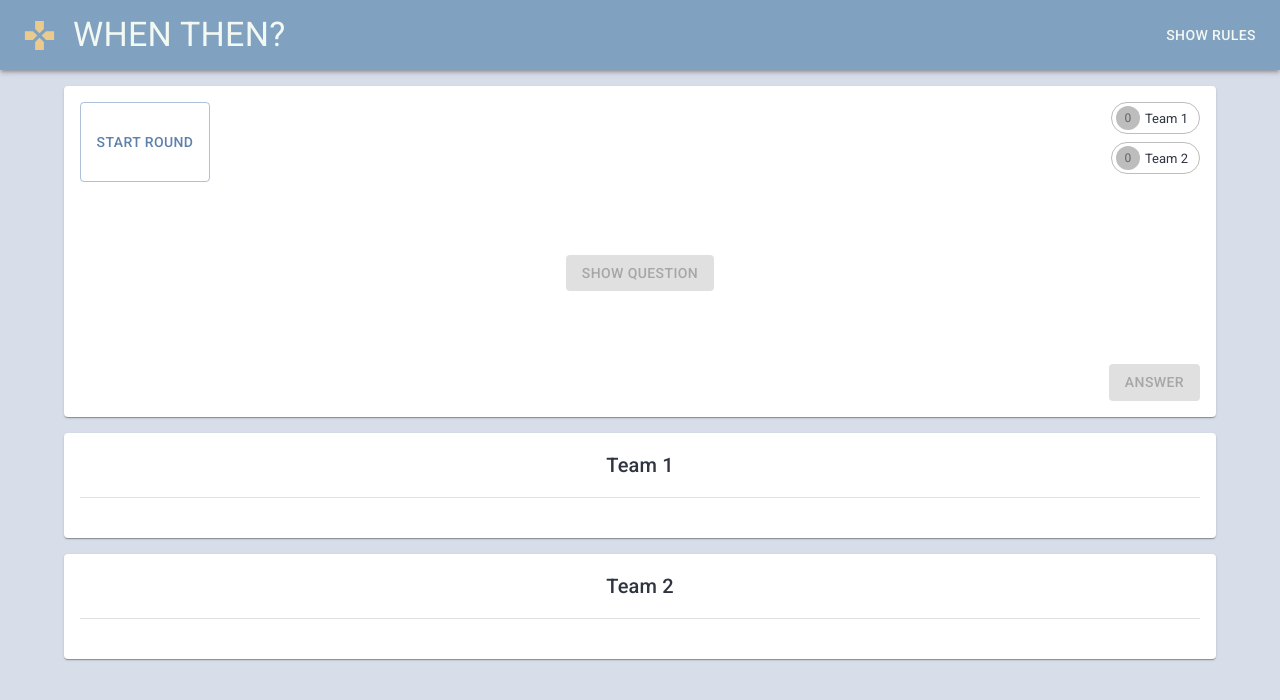
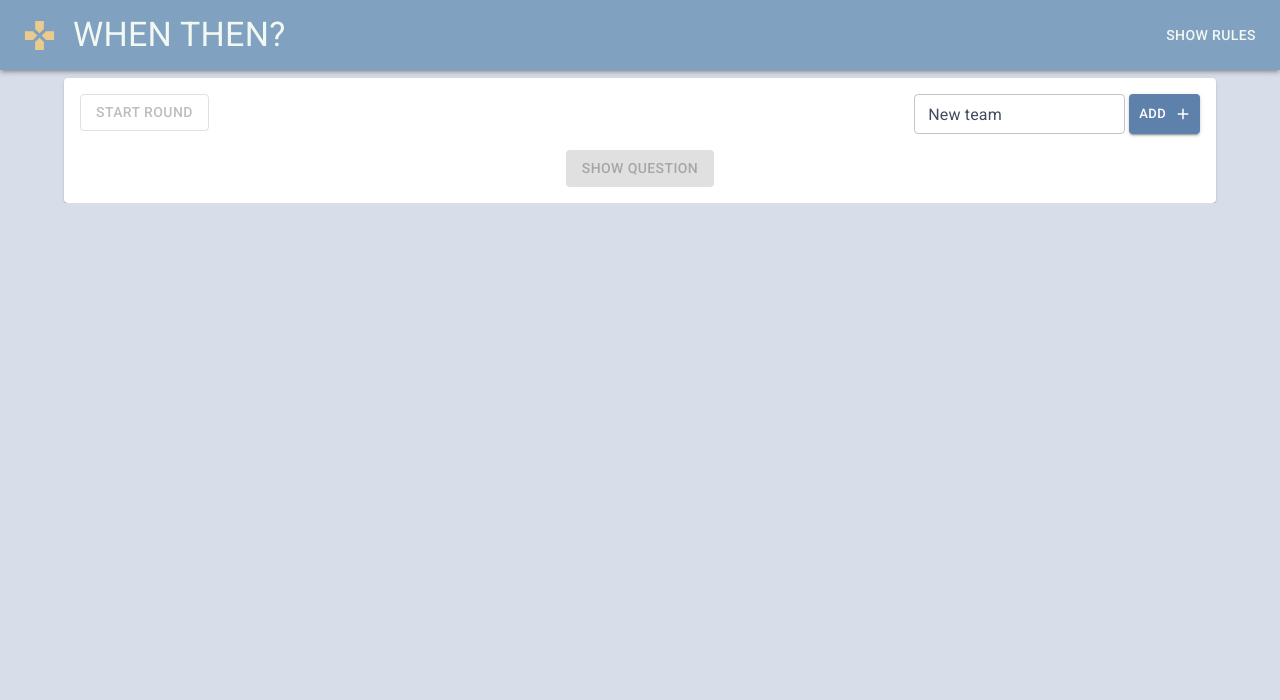
Before and after one commit to ivarlund/when-then, a Next.js app: page / in a window 1280 px wide. Shown: the top 700 px of the page. Built offline with nearby package versions, Linux system fonts and the light colour scheme.

Commit message:
Fixed lots of stuff

```diff
--- a/package.json
+++ b/package.json
@@ -24,7 +24,11 @@
     "next": "13.2.4",
     "react": "18.2.0",
     "react-dom": "18.2.0",
+    "react-particles": "^2.9.3",
     "react-redux": "^8.0.5",
+    "tsparticles": "^2.9.3",
+    "tsparticles-engine": "^2.9.3",
+    "tsparticles-preset-fireworks": "^2.9.3",
     "typescript": "5.0.3"
   },
   "devDependencies": {
--- a/src/pages/index.tsx
+++ b/src/pages/index.tsx
@@ -1,4 +1,3 @@
-import Head from 'next/head'
 import { useDispatch, useSelector } from 'react-redux';
 import { RootState } from '@/reducers';
 import * as reducers from '@/slices/gameSlice';
@@ -7,7 +6,8 @@ import { Question } from '../data/types';
 import { useEffect, useState } from 'react';
 import { getYearDisplayText } from '../helpers/helperFunctions';
 import ArrowCircleDownIcon from '@mui/icons-material/ArrowCircleDown';
-import CancelIcon from '@mui/icons-material/Cancel';
+import AddIcon from '@mui/icons-material/Add';
+import Fireworks from '../components/fireworks';
 
 /**
  * TODO
@@ -22,9 +22,9 @@ import CancelIcon from '@mui/icons-material/Cancel';
  *  - Make mobile friendly
  *  - Add green border to current team timeline CHECK
  * Teams
- * 	- Functionality for adding teams
+ * 	- Functionality for adding teams  CHECK
  * 	- Functionality for removing teams
- * 	- Functionality for changing team names
+ * 	- Functionality for changing team names CHECK
  * 	- Functionality for changing team colors
  * 	- Functionality for changing team score CHECK
  * Game
@@ -49,7 +49,7 @@ function QuestionAnsweredAlert({ answerCorrect, description, resetQuestion }: {
 	resetQuestion: () => void
 }) {
 	return answerCorrect
-		? <Alert variant="filled" severity="success" sx={{ mb: 3, width: '100%', bgcolor: 'success.light' }}
+		? <Alert variant="filled" severity="success" sx={{ mb: 3, bgcolor: 'success.light' }}
 			action={
 				<Button color="inherit" variant="outlined" size="large" onClick={() => resetQuestion()}>
 					OK!
@@ -81,18 +81,24 @@ function CustomThumb(props: any) {
 
 function CustomMark(props: any) {
 	const { children, ...other } = props
-	return <SliderThumb sx={{ height: 10, width: 10 }} {...other}>
+	return (
+		<SliderThumb sx={{ height: 10, width: 10 }} {...other}>
 			{children}
 		</SliderThumb>
+	);
 }
 
-function TimeLine({ timeline, stateTimeline, team, active, onChange }: { timeline: Question[], team: string, active: boolean, stateTimeline: Question[], onChange: (newValue: number) => void }) {
+function TimeLine({ timeline, stateTimeline, team, active, onChange }: {
+	timeline: Question[],
+	team: string,
+	active: boolean,
+	stateTimeline: Question[],
+	onChange: (newValue: number) => void
+}) {
 	const marks = reducers.selectGetMarks(timeline);
 
 	return (
-		<Box sx={{ borderRadius: '4px', outline: active ? '2px solid green' : '' }}>
-			<Card key={team} sx={{ p: 2, mb: 2 }}>
-				<Typography align="center" variant="h6">{team}</Typography>
+		<Box sx={{ p: 2, mb: 2 }}>
 			<Divider sx={{ pt: 2 }} />
 			<Box sx={{ px: 2, pt: 3 }}>
 				{timeline.length > 0 &&
@@ -112,14 +118,14 @@ function TimeLine({ timeline, stateTimeline, team, active, onChange }: { timelin
 				}
 				<Stepper activeStep={timeline.length} alternativeLabel>
 					{timeline.map((question) => {
-							let pointLocked = !stateTimeline.some((q: Question) => q.id === question.id)
+						const pointLocked = !stateTimeline.some((q: Question) => q.id === question.id)
 						return (
 							<Step key={question.id} sx={{
 								'& .MuiStepLabel-root .Mui-completed': {
 									color: pointLocked ? 'green' : 'orange',
 								},
 								'& .MuiStepLabel-label.Mui-completed.MuiStepLabel-alternativeLabel': {
-										color: '#2E3440', marginTop: 1
+									color: '#2E3440', marginTop: 0.5
 								}
 							}}>
 								<Tooltip arrow title={question.description}>
@@ -139,12 +145,9 @@ function TimeLine({ timeline, stateTimeline, team, active, onChange }: { timelin
 					})}
 				</Stepper>
 			</Box>
-			</Card>
 		</Box>
-
 	)
 }
-
 
 function CountdownTimer({ time, setTime }: { time: number, setTime: (number: any) => void }) {
 	let outlineColor;
@@ -184,11 +187,36 @@ function CountdownTimer({ time, setTime }: { time: number, setTime: (number: any
 	)
 }
 
+function AddTeamComponent({ newTeam, onChange, onClick }: {
+	newTeam: string,
+	onChange: (newValue: string) => void,
+	onClick: () => void
+}) {
+	return (
+		<Box sx={{ display: 'flex' }}>
+			<TextField sx={{ mr: 0.5 }}
+				value={newTeam}
+				onChange={(e) => onChange(e.target.value)}
+				label="New team"
+				size="small"
+				variant="outlined"
+				onKeyPress={(e) => {
+					if (e.key === 'Enter') {
+						onClick();
+					}
+				}}
+			/>
+			<Button variant="contained" size="small" endIcon={<AddIcon />} onClick={onClick}>Add</Button>
+		</Box>
+	)
+}
+
 export default function Home() {
 	const state = useSelector((state: RootState) => state.game);
 	const dispatch = useDispatch();
 	const [time, setTime] = useState<number>(30);
 	const [timerRunning, setTimerRunning] = useState(false);
+	const [newTeam, setNewTeam] = useState<string>('');
 
 	useEffect(() => {
 		if (time === 0 && timerRunning) {
@@ -225,10 +253,15 @@ export default function Home() {
 	}
 
 	function toggleRound() {
-		// For an arbitrary amount of teams, after the amount of rounds is greater than the amount of teams
-		// the round number minus the amount of teams will be the index of the team that should be active
 		if (state.activeTeam === null) {
-			const nextTeam = state.round % 2 === 0 ? Object.keys(state.teams)[1] : Object.keys(state.teams)[0];
+			let nextTeam = '';
+			// Can't use the reducers.selectGetTeams(state) here because it memoizes the state
+			// and doesn't update when the state changes so it saves the previously sorted list from render
+			const teams = Object.keys(state.teams);
+			const totalTeams = teams.length;
+
+			const activeTeamIndex = (state.round - 1) % totalTeams;
+			nextTeam = teams[activeTeamIndex];
 			dispatch(reducers.updateActiveTeam(nextTeam));
 			if (state.teams[nextTeam].timeline.length === 0) {
 				dispatch(reducers.updateTimelineWithInitialQuestion(nextTeam));
@@ -242,35 +275,27 @@ export default function Home() {
 
 	return (
 		<>
-			<Head>
-				<title>When then</title>
-				<meta name="description" content="Well, when then?" />
-				<meta name="viewport" content="width=device-width, initial-scale=1" />
-				<link rel="icon" href="/favicon.ico" />
-			</Head>
-			<Card sx={{ p: 2, my: 2 }}>
+			<Card sx={{
+				p: 2,
+				mt: 1
+			}}>
+				{Object.keys(state.teams).some((team) => state.teams[team].timeline.length === 10) && <Fireworks />}
 				<Box sx={{ display: 'flex', justifyContent: 'space-between' }}>
-					<Button sx={{ width: 130 }} disabled={!!state.activeQuestion} variant="outlined" onClick={toggleRound}>
+					<Box sx={{ width: 130 }}>
+						<Button disabled={!!state.activeQuestion || reducers.selectGetTeams(state).length === 0} variant="outlined" onClick={toggleRound}>
 							{state.activeTeam ? 'End round' : 'Start round'}
 						</Button>
-					{timerRunning && (time > -1) && <CountdownTimer time={time} setTime={setTime} />}
-					<Box sx={{ display: 'flex', flexDirection: 'column' }}>
-						{Object.keys(state.teams).map((team) => {
-							return (
-								<Chip key={team}
-									sx={{ mb: 1 }}
-									color={state.activeTeam === team ? 'success' : 'default'}
-									variant={state.activeTeam === team ? 'filled' : 'outlined'}
-									avatar={<Avatar>{state.teams[team].timeline.length}</Avatar>}
-									label={team}
-								/>)
-						})}
+					</Box>
+					<Box>
+						<AddTeamComponent newTeam={newTeam} onChange={setNewTeam} onClick={() => {
+							if (!reducers.selectGetTeams(state).includes(newTeam) && newTeam !== '') {
+								dispatch(reducers.addTeam(newTeam));
+							}
+						}} />
 					</Box>
 				</Box>
-				<Box sx={{ p: 2, display: 'flex', flexDirection: 'column', justifyContent: 'center', alignItems: 'center', minHeight: 150 }}>
-					{state.activeQuestion
-						? <Typography variant="h6">{state.activeQuestion.question}</Typography>
-						: <Button
+				<Box sx={{ pt: 2, display: 'flex', flexDirection: 'column', justifyContent: 'center', alignItems: 'center' }}>
+					{state.activeQuestion ? <Typography variant="h6">{state.activeQuestion.question}</Typography> : <Button
 						onClick={function () {
 							setTimerRunning(true);
 							getNewQuestion();
@@ -280,8 +305,7 @@ export default function Home() {
 						disabled={state.freshQuestions.length === 0 || !state.activeTeam}
 						variant="contained">
 						Show question
-						</Button>
-					}
+					</Button>}
 					{state.activeQuestion && state.shouldShowAnswer &&
 						<QuestionAnsweredAlert
 							answerCorrect={reducers.selectAnswerCorrect(state)}
@@ -290,10 +314,25 @@ export default function Home() {
 						/>
 					}
 				</Box>
-				<Box sx={{ display: 'flex', justifyContent: 'end' }}>
+			</Card>
+			{reducers.selectGetTeams(state)
+				.sort((a, b) => (a === state.activeTeam ? -1 : b === state.activeTeam ? 1 : 0))
+				.map(team => (
+					<Card key={team} sx={{ mt: 1, outline: state.activeTeam === team ? '2px solid green' : '' }}>
+						<Box sx={{ display: 'flex', justifyContent: 'space-around', pt: 1 }}>
+							{state.activeTeam === team && timerRunning && (time > -1) && <CountdownTimer time={time} setTime={setTime} />}
+						</Box>
+						<Box sx={{ display: 'flex', justifyContent: 'space-between', px: 1, pt: 1 }}>
+							<Chip key={team}
+								sx={{ mb: 1, justifyContent: 'space-between' }}
+								color={state.activeTeam === team ? 'success' : 'default'}
+								variant={state.activeTeam === team ? 'filled' : 'outlined'}
+								avatar={<Avatar>{state.teams[team].timeline.length}</Avatar>}
+								label={team}
+							/>
 							<Button
 								variant="contained"
-						disabled={!state.activeQuestion || state.shouldShowAnswer || !state.activeTeam}
+								disabled={!state.activeQuestion || state.shouldShowAnswer || !(state.activeTeam === team)}
 								onClick={function () {
 									answerQuestion();
 									stopTimer();
@@ -301,18 +340,16 @@ export default function Home() {
 								Answer
 							</Button>
 						</Box>
-			</Card>
-			{Object.keys(state.teams).map((team) => {
-				return (
-					<TimeLine key={team}
+						<TimeLine
 							stateTimeline={state.timeline}
 							team={team}
 							active={state.activeTeam === team}
 							timeline={state.teams[team].timeline}
 							onChange={changeValue}
 						/>
-				)
-			})}
+					</Card>
+				))
+			}
 		</>
 	)
 }
--- a/src/slices/gameSlice.ts
+++ b/src/slices/gameSlice.ts
@@ -13,14 +13,7 @@ const initialState: State = {
     answerCorrect: false,
     activeTeam: null,
     round: 1,
-    teams: {
-        'Team 1': {
-            timeline: []
-        },
-        'Team 2': {
-            timeline: []
-        }
-    },
+    teams: {},
     timeline: []
 };
 
@@ -70,24 +63,18 @@ function getMarks(timeline: Question[]) {
 		if (index === 0) {
 			marks.push({
 				value: index,
-				answer: question.answer - 1,
-                // label: '⬇️'
-				// label: getYearDisplayText(question.answer) + ' <'
+				answer: question.answer - 1
 			})
 		}
 		if (index === timeline.length - 1) {
 			marks.push({
 				value: index + 1,
-				answer: question.answer + 1,
-                // label: '⬇️'
-				// label: '> ' + getYearDisplayText(question.answer)
+				answer: question.answer + 1
 			});
 		} else {
 			marks.push({
 				value: index + 1,
-				answer: question.answer + 1,
-                // label: '⬇️'
-				// label: getYearDisplayText(question.answer) + ' < > ' + getYearDisplayText(timeline[index + 1].answer)
+				answer: question.answer + 1
 			});
 		}
 	});
@@ -117,6 +104,11 @@ const gameSlice = createSlice({
     name: 'game',
     initialState,
     reducers: {
+        addTeam(state, action: PayloadAction<string>) {
+            state.teams[action.payload] = {
+                timeline: []
+            };
+        },
         updateQuestionUsed(state, action: PayloadAction<Question>) {
             state = deprecateQuestion(state, action.payload);
         },
@@ -201,6 +193,13 @@ export const selectGetMarks = createSelector(
     }
 );
 
+export const selectGetTeams = createSelector(
+    (state: State) => state.teams,
+    (teams) => {
+        return Object.keys(teams);
+    }
+);
+
 export const {
     answerQuestion,
     updateQuestionUsed,
@@ -211,7 +210,8 @@ export const {
     getNewActiveQuestion,
     updateTimelineWithInitialQuestion,
     incrementRound,
-    resetAndDeprecateActiveQuestion
+    resetAndDeprecateActiveQuestion,
+    addTeam
 } = gameSlice.actions;
 
 export default gameSlice.reducer;
```
Also changed, not shown: src/pages/_app.tsx (+7 -0 lines), 1 other file (tests, documents, lock files or other folders). Lines whose indentation alone changed are shown as unchanged.
